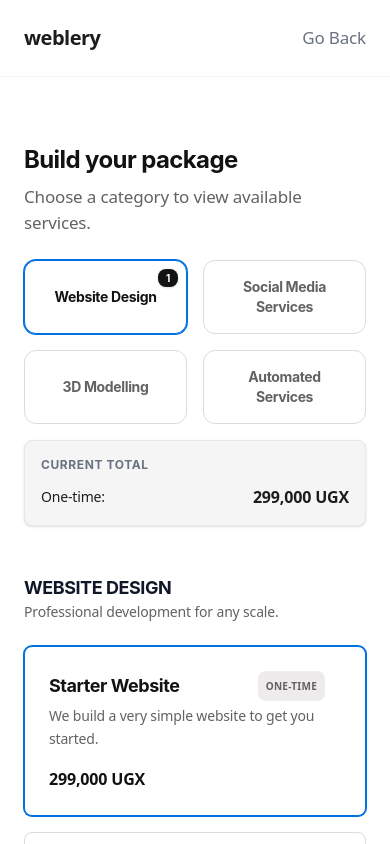
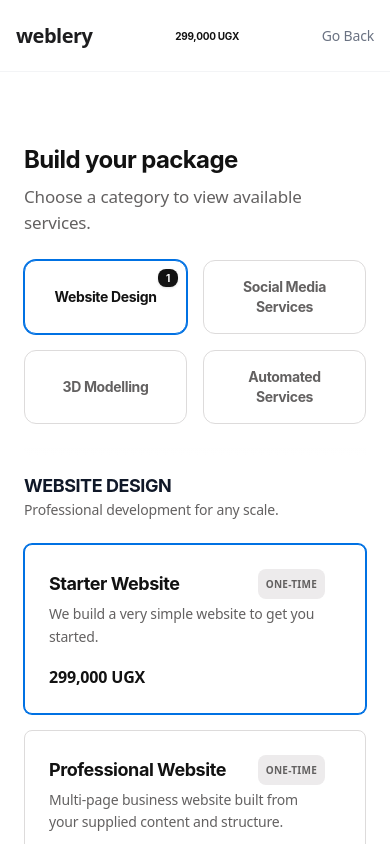
Before and after one commit to kibirigec/weblery, a Next.js app: page /onboarding in a window 390 px wide. Both pictures are taken after a click on the button 195 px from the left and 628 px from the top of the page. Shown: the top 844 px of the page. Built offline with nearby package versions, Linux system fonts and the light colour scheme.

Commit message:
style(onboarding): relocate mobile total to main nav

```diff
--- a/src/app/onboarding/page.js
+++ b/src/app/onboarding/page.js
@@ -256,10 +256,29 @@ export default function QuoteBuilder() {
         <div className="min-h-screen bg-[var(--bg-page)] text-[var(--text-main)] font-sans selection:bg-blue-100 selection:text-blue-900">
 
             {/* Nav */}
-            <nav className="fixed top-0 left-0 right-0 z-50 py-6 px-6 md:px-12 bg-white/80 backdrop-blur-md border-b border-gray-100">
-                <div className="max-w-7xl mx-auto flex items-center justify-between">
-                    <Link href="/" className="text-xl font-bold tracking-tight">weblery</Link>
-                    <button onClick={() => router.back()} className="text-md font-medium text-gray-500 hover:text-black">Go Back</button>
+            <nav className="fixed top-0 left-0 right-0 z-50 py-4 px-4 md:px-12 bg-white/80 backdrop-blur-md border-b border-gray-100 flex items-center h-[72px] md:h-auto">
+                <div className="max-w-7xl mx-auto w-full flex items-center justify-between gap-2">
+                    <Link href="/" className="text-xl md:text-xl font-bold tracking-tight shrink-0">weblery</Link>
+
+                    {/* Mobile Total summary inside Nav */}
+                    {hasSelections && (
+                        <div className="lg:hidden flex flex-col items-center justify-center flex-1 text-center font-heading px-2">
+                            {oneTime > 0 && (
+                                <div className="text-[10px] md:text-xs whitespace-nowrap">
+                                    <span className="text-gray-500 uppercase tracking-wider mr-1 hidden sm:inline">One-time:</span>
+                                    <span className="text-black font-bold tracking-tight leading-none">{formatUGX(oneTime)}</span>
+                                </div>
+                            )}
+                            {monthly > 0 && (
+                                <div className="text-[10px] md:text-xs whitespace-nowrap">
+                                    <span className="text-gray-500 uppercase tracking-wider mr-1 hidden sm:inline">Monthly:</span>
+                                    <span className="text-black font-bold tracking-tight leading-none">{formatUGX(monthly)} <span className="text-[9px] text-gray-400">/mo</span></span>
+                                </div>
+                            )}
+                        </div>
+                    )}
+
+                    <button onClick={() => router.back()} className="text-sm md:text-md font-medium text-gray-500 hover:text-black shrink-0">Go Back</button>
                 </div>
             </nav>
 
@@ -326,8 +345,8 @@ export default function QuoteBuilder() {
                                             key={cat}
                                             onClick={() => setActiveCategory(cat)}
                                             className={`btn-category relative px-4 py-4 md:py-6 text-sm md:text-base font-bold transition-all duration-200 font-heading ${activeCategory === cat
-                                                    ? "active"
-                                                    : ""
+                                                ? "active"
+                                                : ""
                                                 }`}
                                         >
                                             {cat}
@@ -341,24 +360,6 @@ export default function QuoteBuilder() {
                                 })}
                             </div>
 
-                            {/* MOBILE PRICING SUMMARY (Only visible on small screens when items are selected) */}
-                            {hasSelections && (
-                                <div className="lg:hidden mt-4 bg-[#f5f5f5] p-4 rounded-sm border border-gray-200 shadow-sm flex flex-col gap-2">
-                                    <h4 className="text-xs font-bold text-gray-500 uppercase tracking-wider mb-1">Current Total</h4>
-                                    {oneTime > 0 && (
-                                        <div className="flex justify-between items-center">
-                                            <span className="text-sm font-medium">One-time:</span>
-                                            <span className="text-base font-bold">{formatUGX(oneTime)}</span>
-                                        </div>
-                                    )}
-                                    {monthly > 0 && (
-                                        <div className="flex justify-between items-center">
-                                            <span className="text-sm font-medium">Monthly:</span>
-                                            <span className="text-base font-bold">{formatUGX(monthly)}</span>
-                                        </div>
-                                    )}
-                                </div>
-                            )}
 
                             {/* Gradient Fade to obscure scrolling items underneath */}
                             <div className="absolute -bottom-4 left-0 right-0 h-4 bg-gradient-to-b from-[var(--bg-page)] to-transparent pointer-events-none"></div>
@@ -392,8 +393,8 @@ export default function QuoteBuilder() {
                                         key={item.id}
                                         onClick={() => toggleItem(item.id)}
                                         className={`group relative flex flex-col md:flex-row md:items-start justify-between p-6 md:py-8 rounded-sm border transition-all duration-200 text-left ${selected[item.id]
-                                                ? "border-[#0071e3] ring-1 ring-[#0071e3] bg-white text-[#121212]"
-                                                : "border-[#dddbdb] bg-white hover:border-gray-300 hover:shadow-sm text-[#636161]"
+                                            ? "border-[#0071e3] ring-1 ring-[#0071e3] bg-white text-[#121212]"
+                                            : "border-[#dddbdb] bg-white hover:border-gray-300 hover:shadow-sm text-[#636161]"
                                             }`}
                                     >
                                         <div className="flex-1 pr-4 mb-4 md:mb-0 w-full">
```
